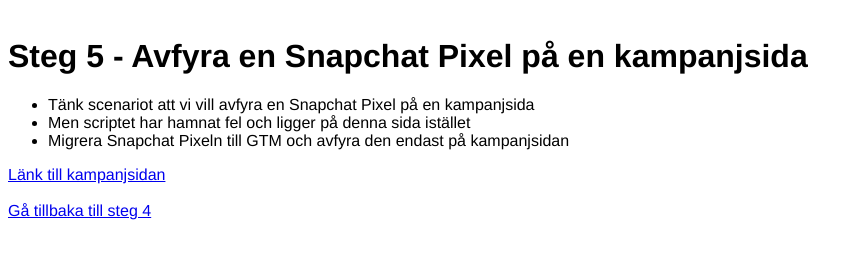
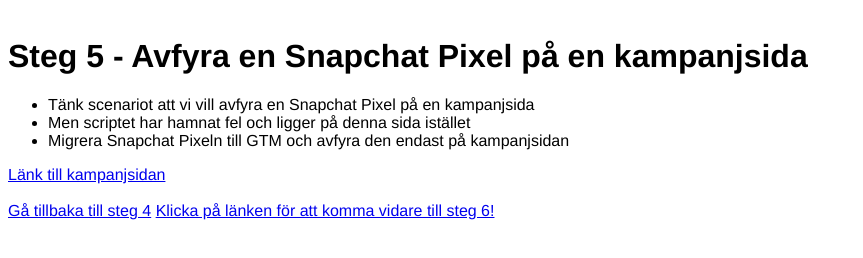
Before and after one commit to sandraclarakarlsson/Sandra, a plain HTML site: page steg5.html in a window 1280 px wide. Shown: the whole page, without its empty margins (0-863 px from the left). Drawn offline with Linux system fonts and the light colour scheme.

Commit message:
Update steg5.html

```diff
--- a/steg5.html
+++ b/steg5.html
@@ -68,6 +68,9 @@
 
 	<a href="steg4.html">Gå tillbaka till steg 4</a>
 
+	<a href="steg6.html">Klicka på länken för att komma vidare till steg 6!</a> <br><br>
+
+
 
 
 
```
